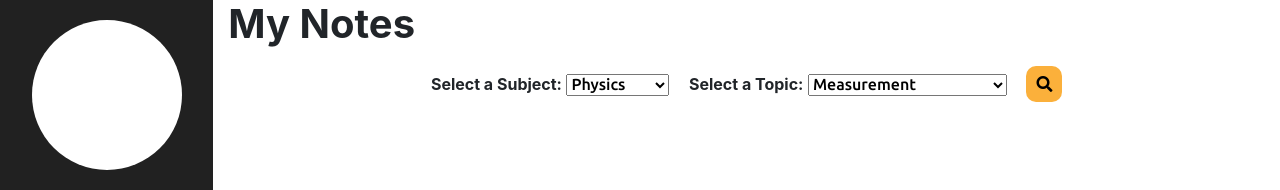
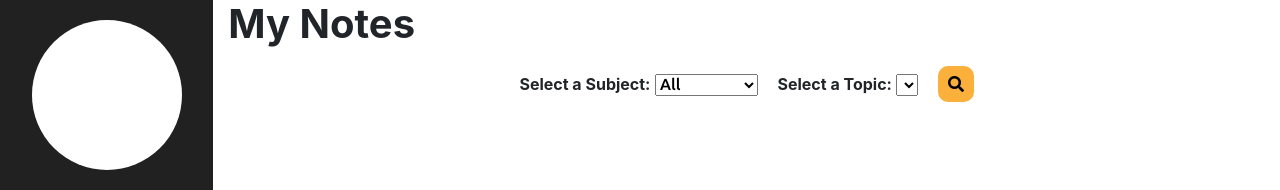
Before and after one commit to elch93/tgc-proj3-tidbits, a Flask app: page /mynotes in a window 1280 px wide. Shown: the top 190 px of the page. Run offline with Flask 2, Linux system fonts and the light colour scheme; a user stored in the database is signed in; a database or web service that is not in the repository returns one stand-in record (values such as "Sample title"); lists and menus that the app fills with data are empty; some libraries are stand-ins or nearby versions.

Commit message:
added all option to mynotes page

```diff
--- a/app.py
+++ b/app.py
@@ -50,7 +50,6 @@ def password_encryptor(user_password):
 # verify user's password
 def verify_password(user_input, encrypted_password):
     return pbkdf2_sha256.verify(user_input, encrypted_password)
-
 
 
 # load user's notes
@@ -120,10 +119,11 @@ def process_input():
                 logged_in_user.displayname = user_data['displayname']
                 flask_login.login_user(logged_in_user)
 
-                return redirect(url_for('search', chosens = "All"))
+                return redirect(url_for('search', chosens="All"))
             else:
                 # if display name is used, prevent creation
-                myalert = 'The display name ' + create_dname + ' is already in use. Please try again.'
+                myalert = 'The display name ' + create_dname + \
+                    ' is already in use. Please try again.'
                 return render_template('index.template.html', myalert=myalert)
 
         else:
@@ -145,7 +145,7 @@ def process_input():
                 logged_in_user.displayname = user_data['displayname']
                 flask_login.login_user(logged_in_user)
 
-                return redirect(url_for('search', chosens = "All"))
+                return redirect(url_for('search', chosens="All"))
             else:
                 myalert = 'Password is wrong. Please try again.'
                 return render_template('index.template.html', myalert=myalert)
@@ -181,13 +181,15 @@ def create():
         return redirect(url_for('mynotes'))
 
 # return array of user's liked notes
+
+
 def liked_notes(userid):
     results = client[dbname]['registered_users'].find_one({
-            'email': userid
-        }, {
-            'liked': 1,
-            '_id': 0
-        })
+        'email': userid
+    }, {
+        'liked': 1,
+        '_id': 0
+    })
     return results['liked']
 
 
@@ -207,6 +209,15 @@ def search_by_topic(topic):
         i['content'] = Markup(i['content'])
     return results_array
 
+
+def search_all():
+    raw_results = client[dbname]['notes'].find()
+    results = []
+    for i in raw_results:
+        i['content'] = Markup(i['content'])
+        results.append(i)
+    return results
+
 # search page
 @app.route('/search', methods=['GET', 'POST'])
 @flask_login.login_required
@@ -219,7 +230,7 @@ def search():
             i['content'] = Markup(i['content'])
             results.append(i)
         user_liked_notes = liked_notes(flask_login.current_user.get_id())
-        return render_template('search.template.html', username=flask_login.current_user.displayname, searchresults=results, chosens="All", user_liked_notes = user_liked_notes)
+        return render_template('search.template.html', username=flask_login.current_user.displayname, searchresults=results, chosens="All", user_liked_notes=user_liked_notes)
     if request.method == 'POST':
         # search for notes by topics
         if not request.form.get('searchsubject') == 'All':
@@ -228,16 +239,11 @@ def search():
 
             results = search_by_topic(topic_query)
             user_liked_notes = liked_notes(flask_login.current_user.get_id())
-            return render_template('search.template.html', username=flask_login.current_user.displayname, searchresults=results, chosens=subj_query, chosent=topic_query, user_liked_notes = user_liked_notes)
+            return render_template('search.template.html', username=flask_login.current_user.displayname, searchresults=results, chosens=subj_query, chosent=topic_query, user_liked_notes=user_liked_notes)
         if request.form.get('searchsubject') == 'All':
-            raw_results = client[dbname]['notes'].find()
-            results = []
-            for i in raw_results:
-                i['content'] = Markup(i['content'])
-                results.append(i)
-
+            results = search_all()
             user_liked_notes = liked_notes(flask_login.current_user.get_id())
-            return render_template('search.template.html', username=flask_login.current_user.displayname, searchresults=results, chosens='All', user_liked_notes = user_liked_notes)
+            return render_template('search.template.html', username=flask_login.current_user.displayname, searchresults=results, chosens='All', user_liked_notes=user_liked_notes)
 
 
 # mynotes page
@@ -246,27 +252,42 @@ def search():
 def mynotes():
     if request.method == 'GET':
         user_notes = load_user_notes(flask_login.current_user.get_id())
-        return render_template('mynotes.template.html', user_notes=user_notes, username=flask_login.current_user.displayname, chosens="Physics")
+        return render_template('mynotes.template.html', user_notes=user_notes, username=flask_login.current_user.displayname, chosens="All")
 
     if request.method == 'POST':
         # search for user's notes
-        topic_query = request.form.get('searchmytopic')
-        subj_query = request.form.get('searchmysubject')
-        my_notes_query = client[dbname]['notes'].find({
-            'owner': flask_login.current_user.get_id(),
-            'topic': topic_query,
-            'subject': subj_query
-        })
+        if not request.form.get('searchmysubject') == "All":
+            topic_query = request.form.get('searchmytopic')
+            subj_query = request.form.get('searchmysubject')
+            my_notes_query = client[dbname]['notes'].find({
+                'owner': flask_login.current_user.get_id(),
+                'topic': topic_query,
+                'subject': subj_query
+            })
 
-        results_array = []
+            results_array = []
 
-        for i in my_notes_query:
-            results_array.append(i)
+            for i in my_notes_query:
+                results_array.append(i)
 
-        # return markup of summernote code
-        for i in results_array:
-            i['content'] = Markup(i['content'])
-        return render_template('mynotes.template.html', username=flask_login.current_user.displayname, user_notes=results_array, chosens=subj_query, chosent=topic_query)
+            # return markup of summernote code
+            for i in results_array:
+                i['content'] = Markup(i['content'])
+            return render_template('mynotes.template.html', username=flask_login.current_user.displayname, user_notes=results_array, chosens=subj_query, chosent=topic_query)
+        if request.form.get('searchmysubject') == 'All':
+            my_notes_query = client[dbname]['notes'].find({
+                'owner': flask_login.current_user.get_id()
+            })
+
+            results_array = []
+
+            for i in my_notes_query:
+                results_array.append(i)
+
+            # return markup of summernote code
+            for i in results_array:
+                i['content'] = Markup(i['content'])
+            return render_template('mynotes.template.html', username=flask_login.current_user.displayname, user_notes=results_array, chosens='All')
 
 
 # update page
@@ -407,7 +428,7 @@ def savednotes():
         for i in saved_notes:
             i['content'] = Markup(i['content'])
         user_liked_notes = liked_notes(flask_login.current_user.get_id())
-        return render_template('saved.template.html', username=flask_login.current_user.displayname, chosens="Physics", user_notes=saved_notes, user_liked_notes = user_liked_notes)
+        return render_template('saved.template.html', username=flask_login.current_user.displayname, chosens="Physics", user_notes=saved_notes, user_liked_notes=user_liked_notes)
     if request.method == "POST":
         topic_query = request.form.get('savedtopic')
         subj_query = request.form.get('savedsubject')
@@ -433,7 +454,8 @@ def savednotes():
             for i in saved_notes:
                 i['content'] = Markup(i['content'])
         user_liked_notes = liked_notes(flask_login.current_user.get_id())
-        return render_template('saved.template.html', username=flask_login.current_user.displayname, user_notes=saved_notes, chosens=subj_query, chosent=topic_query, user_liked_notes = user_liked_notes)
+        return render_template('saved.template.html', username=flask_login.current_user.displayname, user_notes=saved_notes, chosens=subj_query, chosent=topic_query, user_liked_notes=user_liked_notes)
+
 
 @app.route('/test')
 @flask_login.login_required
--- a/templates/mynotes.template.html
+++ b/templates/mynotes.template.html
@@ -7,6 +7,7 @@
         <form method="POST" id="searchmynotes">
             <label><b>Select a Subject: </b></label>
             <select size=1 name="searchmysubject" id="selectsubju" onchange="onSubjChange('u')">
+                <option value="All" {% if chosens == "All" %} selected {% endif %}>All</option>
                 <option value="Physics" {% if chosens == "Physics" %} selected {% endif %}>Physics</option>
                 <option value="Chemistry" {% if chosens == "Chemistry" %} selected {% endif %}>Chemistry</option>
                 <option value="Math" {% if chosens == "Math" %} selected {% endif %}>Math</option>
@@ -14,6 +15,9 @@
             </select>
             <label><b>Select a Topic: </b></label>
             <select name="searchmytopic" size=1 id="selecttopicsu">
+                {% if chosens == 'All' %}
+                <option> </option>
+                {% endif %}
                 {% if chosens == 'Physics' %}
                 <option value="Measurement" {% if chosent == "Measurement" %}selected{% endif %}>Measurement</option>
                 <option value="Newtonian Mechanics" {% if chosent == "Newtonian Mechanics" %}selected{% endif %}>
@@ -75,8 +79,10 @@
                     <p>Posted on:&nbsp; {{notes['date']}}</p>
                 </div>
                 <div class="col-4 d-flex flex-row justify-content-end">
-                    <a href="{{url_for( 'update', index = notes['_id'] )}}" class="mr-3"><button><i class="fas fa-user-edit"></i> Update</button></a>
-                    <a href="{{url_for( 'delete', index = notes['_id'] )}}"><button><i class="fas fa-trash-alt"></i> Delete</button></a>
+                    <a href="{{url_for( 'update', index = notes['_id'] )}}" class="mr-3"><button><i
+                                class="fas fa-user-edit"></i> Update</button></a>
+                    <a href="{{url_for( 'delete', index = notes['_id'] )}}"><button><i class="fas fa-trash-alt"></i>
+                            Delete</button></a>
                 </div>
             </div>
             <div>
```
